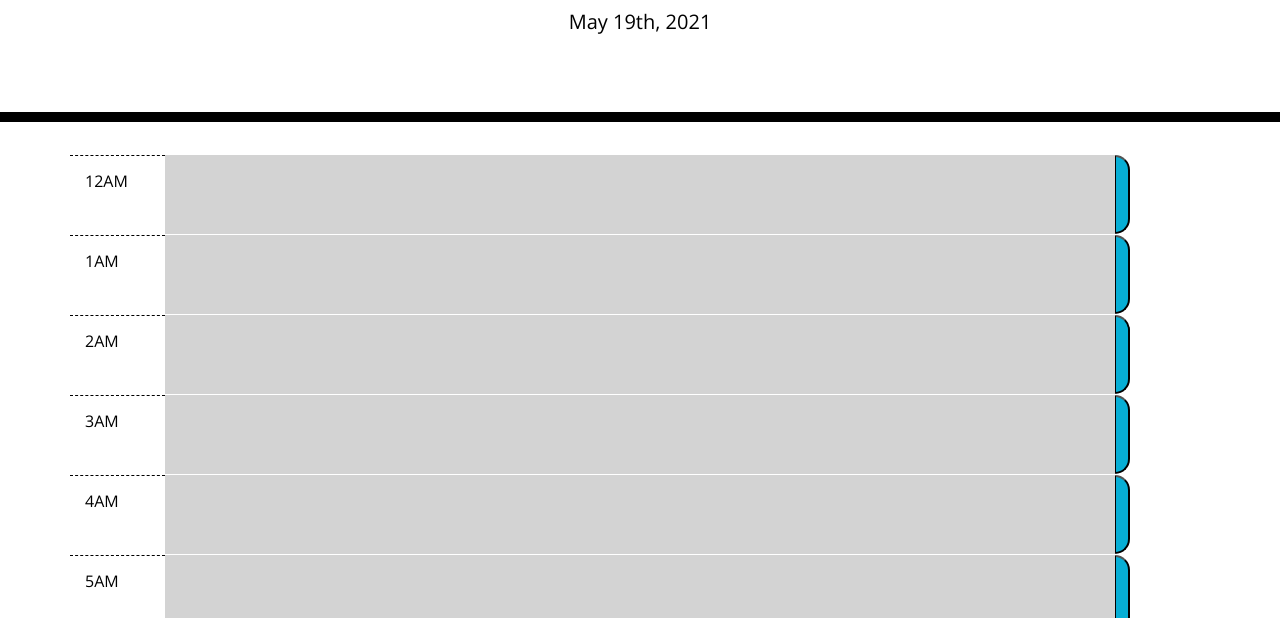
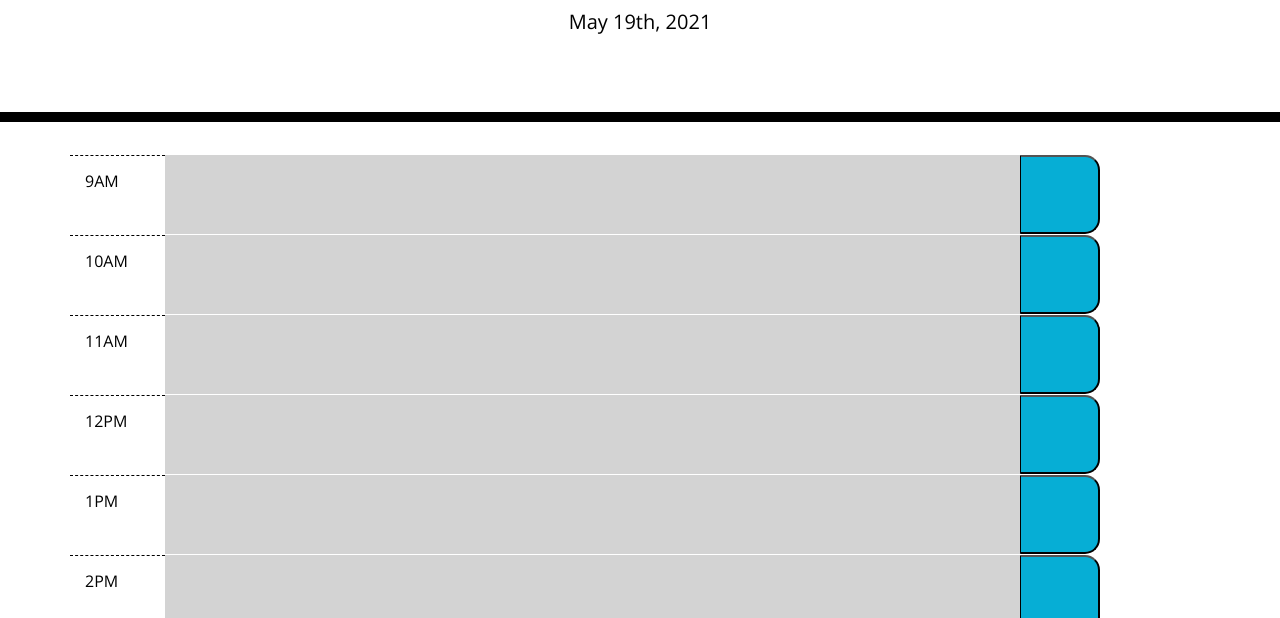
Before and after one commit to RookiePrime/workday-scheduler, a plain HTML site: page index.html in a window 1280 px wide. Shown: the part 182-800 px from the top of the page. Drawn offline with nearby package versions, Linux system fonts and the light colour scheme; a web font is replaced by a local one.

Commit message:
Day now populates using moment.js, with colours for past, present and future hours

```diff
--- a/assets/js/script.js
+++ b/assets/js/script.js
@@ -1,10 +1,34 @@
 const containerEl = $(".container");
 const dateEl = $("#currentDay");
 
+// The current date and time
+let currentTime = moment().format("LT");
+let currentDay = moment();
+
+// Keeps the date and time accurate to within a half an hour
+const updateCurrentTime = setInterval(function() {
+    currentTime = currentDay.format("LT");
+    currentDay = moment();
+    displayDay();
+    console.log(currentTime);
+}, (1000 * 60) * 30);
+
 // Generates the day on the top of the page
-const displayDay = () => dateEl.text(moment().format("MMM Do, YYYY"));
+const displayDay = () => dateEl.text(currentDay.format("MMM Do, YYYY"));
 
-const createTimeBlocks = () => {
+// If this function returns 1, the current time is before the hour block. If it returns 0, the current time is within the hour of the hour block. If it returns -1, the current time is after the hour of the hour block.
+const compareHours = (hourEl) => {
+    const hour = hourEl.attr("id");
+    const parsedHour = hour.slice(4, 6);
+
+    const newTime = moment(currentDay).hour(parsedHour);
+
+    if (moment(currentDay).isBefore(newTime)) return 1;
+    else if (moment(currentDay).isAfter(newTime)) return -1;
+    return 0;
+};
+
+const createHourBlocks = () => {
     const dayBlockEl = $("<div>");
 
     dayBlockEl.addClass("column-12");
@@ -12,27 +36,30 @@ const createTimeBlocks = () => {
     containerEl.append(dayBlockEl);
 
     // The hours are each looped through
-    for (let i = 0 ; i < 25 ; i++) {
+    for (let i = 9 ; i < 18 ; i++) {
         const hourBlockEl = $("<div>");
         const hourEl = $("<h6>");
         const descriptionEl = $("<div>");
         const saveBtnEl = $("<button>");
-
         const saveIconEl = $("<span>");
 
         hourBlockEl.addClass("row");
 
         hourEl.addClass("hour col-1 pt-3");
-        descriptionEl.addClass("description col-10 past");
+        descriptionEl.addClass("description col-9");
         saveBtnEl.addClass("saveBtn");
-        saveIconEl.addClass("oi oi-locked");
+        saveIconEl.addClass("oi oi-lock-locked");
+        // Determine the hour via moment.js both for display and variable purposes
+        const hour = moment({hour: i});
+        hourEl.text(hour.format("hA"));
+        hourEl.attr("id", "hour" + hour.format("kk"));
 
-        if (!i) {
-            hourEl.text("12AM");
-        } else if (i < 13) {
-            hourEl.text(i + "AM");
-        } else {
-            hourEl.text((i - 12) + "PM");
+        if (compareHours(hourEl) === 1) {
+            descriptionEl.addClass("future");
+        } else if (compareHours(hourEl) === -1) {
+            descriptionEl.addClass("past");
+        } else if (compareHours(hourEl) === 0) {
+            descriptionEl.addClass("present");
         }
 
         saveBtnEl.append(saveIconEl);
@@ -46,4 +73,4 @@ const createTimeBlocks = () => {
 };
 
 displayDay();
-createTimeBlocks();
+createHourBlocks();
--- a/assets/style/style.css
+++ b/assets/style/style.css
@@ -63,9 +63,11 @@ textarea{
   border-bottom-right-radius: 15px;
   background-color: #06AED5;
   color: white;
+  width: 80px;
+  font-size: 20px;
 }
 
-.saveBtn i:hover {
-  font-size: 20px;
+.saveBtn:hover span {
+  font-size: 28px;
   transition: all .3s ease-in-out;
 }
```
